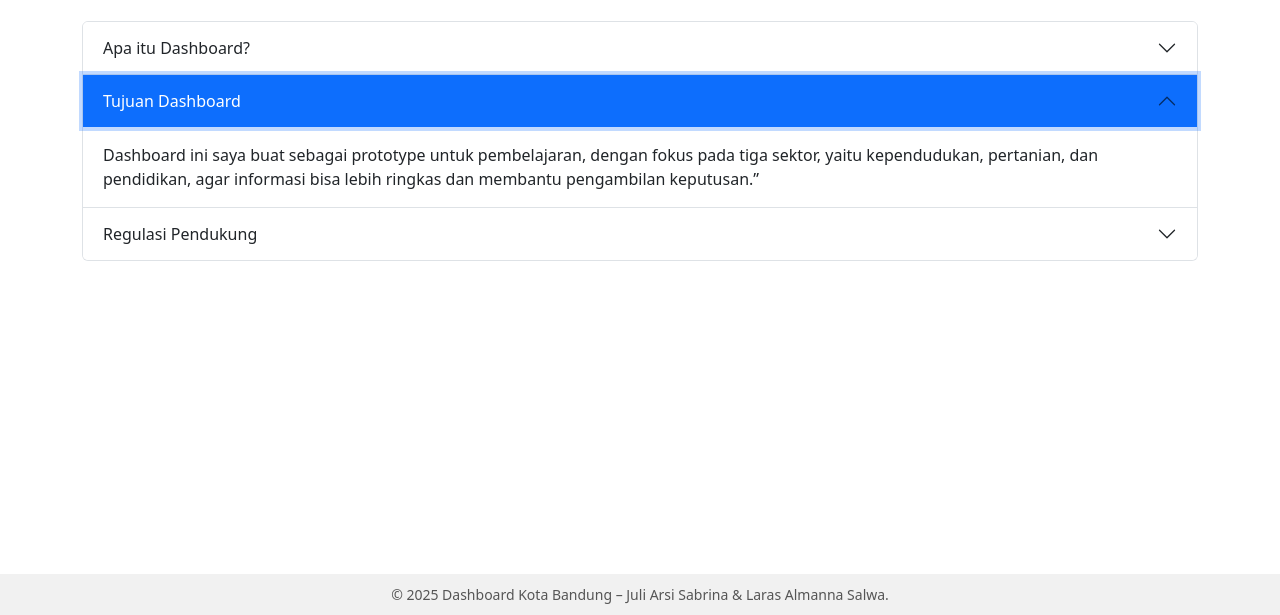
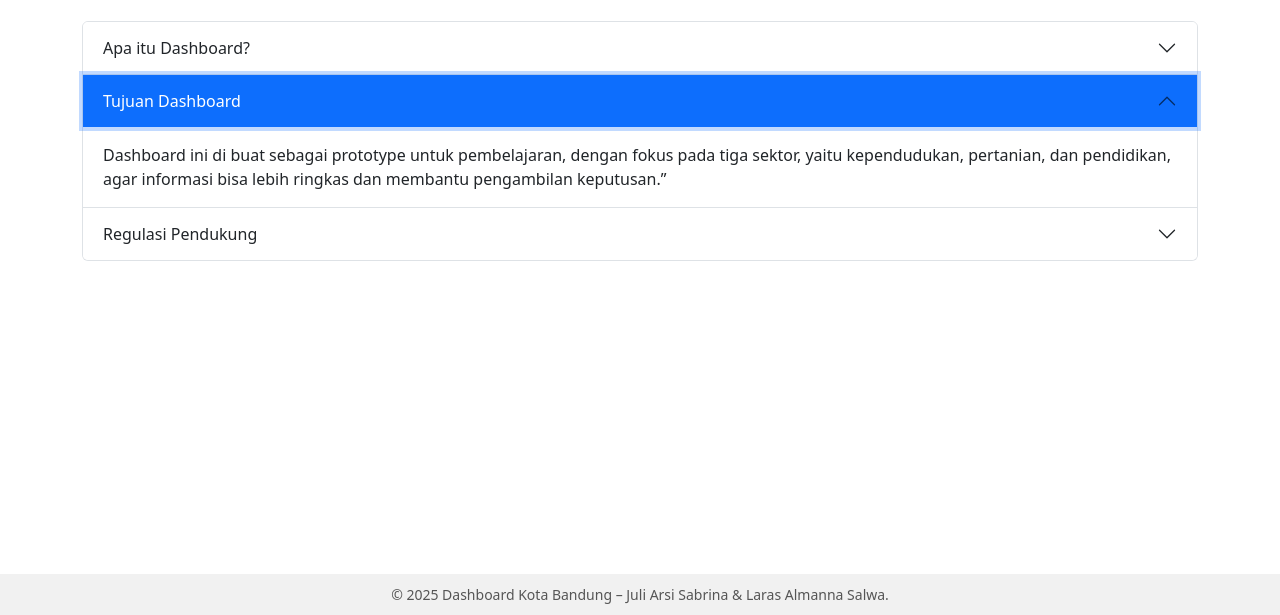
Before and after one commit to jjyuull1/dashboard, a plain HTML site: page tentang.html in a window 1280 px wide. Both pictures are taken after a click on the button "Tujuan Dashboard". Shown: the part 185-800 px from the top of the page. Drawn offline with nearby package versions, Linux system fonts and the light colour scheme.

Commit message:
Update tentang.html

```diff
--- a/tentang.html
+++ b/tentang.html
@@ -66,7 +66,7 @@
       <div id="collapseTwo" class="accordion-collapse collapse" aria-labelledby="headingTwo"
         data-bs-parent="#accordionExample">
         <div class="accordion-body">
-          Dashboard ini saya buat sebagai prototype untuk pembelajaran, dengan fokus pada tiga sektor,
+          Dashboard ini di buat sebagai prototype untuk pembelajaran, dengan fokus pada tiga sektor,
           yaitu kependudukan, pertanian, dan pendidikan, agar informasi bisa lebih ringkas dan membantu pengambilan keputusan.”
         </div>
       </div>
```
